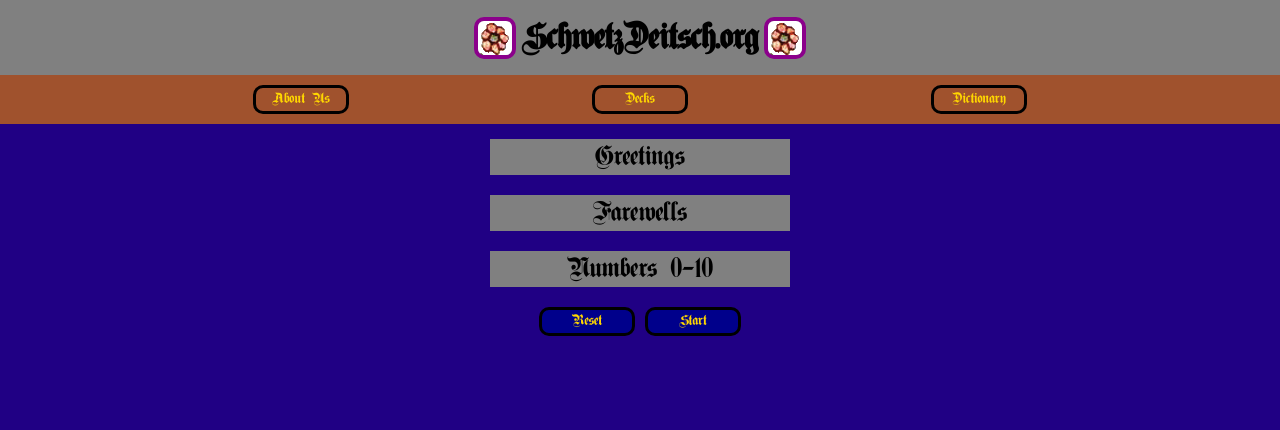
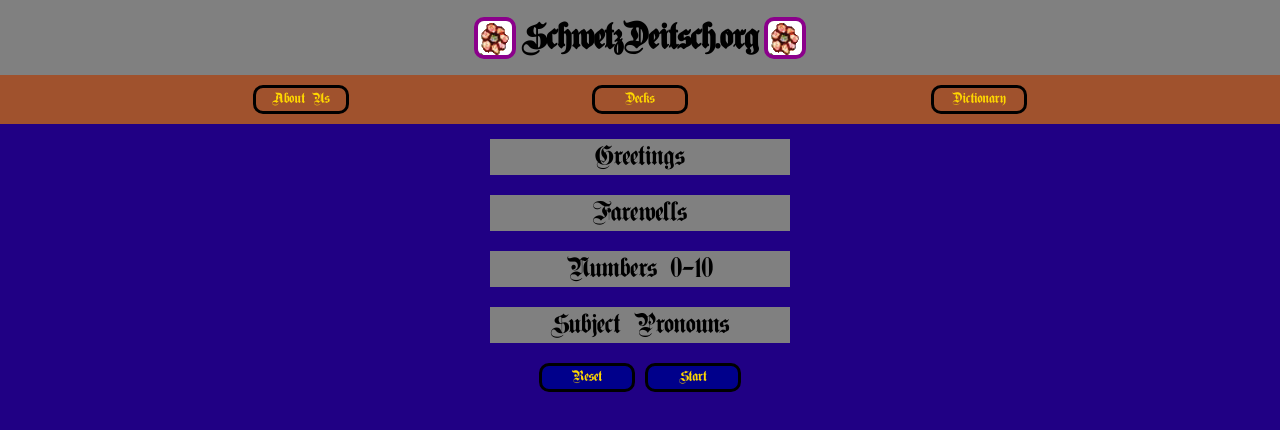
Before and after one commit to Derek-1f913/learnDeitsch, a React (Vite) app: page / in a window 1280 px wide. Shown: the top 430 px of the page. Built offline with nearby package versions, Linux system fonts and the light colour scheme.

Commit message:
added subject pronouns deck

```diff
--- a/src/Database/Decks.js
+++ b/src/Database/Decks.js
@@ -1,7 +1,8 @@
 import a from "./Greetings";
 import b from "./Farewells"
 import c from "./OneToTen"
+import d from "./Subjects"
 
-const arr = [ a, b, c ]
+const arr = [ a, b, c, d]
 
 export default arr
--- /dev/null
+++ b/src/Database/Subjects.js
@@ -0,0 +1,130 @@
+const deck = {
+  name: "Subject Pronouns",
+  included: false,
+  cards: [
+    {
+      promptText: "I",
+      promptAudio: [
+        "",
+      ],
+      promptImage: "https://n19huqbctshx4yio.public.blob.vercel-storage.com/images/Pronouns/Subjects/Ich-q44oi0.jpg",
+      answerAudio: [
+        "https://n19huqbctshx4yio.public.blob.vercel-storage.com/audio/Pronouns/Subjects/I/Ich1-xysjmp.mp3",
+        "https://n19huqbctshx4yio.public.blob.vercel-storage.com/audio/Pronouns/Subjects/I/Ich2-p3n7yk.mp3",
+        "https://n19huqbctshx4yio.public.blob.vercel-storage.com/audio/Pronouns/Subjects/I/Ich3-vxo5je.mp3",
+        "https://n19huqbctshx4yio.public.blob.vercel-storage.com/audio/Pronouns/Subjects/I/Ich4-bia3ir.mp3",
+        "https://n19huqbctshx4yio.public.blob.vercel-storage.com/audio/Pronouns/Subjects/I/Ich5-tskx9d.mp3"
+      ],
+      answerText: "Ich",
+    },
+    {
+      promptText: "You",
+      promptAudio: [
+        "",
+      ],
+      promptImage: "https://n19huqbctshx4yio.public.blob.vercel-storage.com/images/Pronouns/Subjects/Du-0l8q4r.jpg",
+      answerAudio: [
+        "https://n19huqbctshx4yio.public.blob.vercel-storage.com/audio/Pronouns/Subjects/You/Du1-o2c4d9.mp3",
+        "https://n19huqbctshx4yio.public.blob.vercel-storage.com/audio/Pronouns/Subjects/You/Du2-7hzbty.mp3",
+        "https://n19huqbctshx4yio.public.blob.vercel-storage.com/audio/Pronouns/Subjects/You/Du3-ufb1bg.mp3",
+        "https://n19huqbctshx4yio.public.blob.vercel-storage.com/audio/Pronouns/Subjects/You/Du4-o14s1z.mp3",
+        "https://n19huqbctshx4yio.public.blob.vercel-storage.com/audio/Pronouns/Subjects/You/Du5-%0A52b5e0.mp3",
+      ],
+      answerText: "Du",
+    },
+    {
+      promptText: "He",
+      promptAudio: [
+        "",
+      ],
+      promptImage: "https://n19huqbctshx4yio.public.blob.vercel-storage.com/images/Pronouns/Subjects/Er-hdscpg.jpg",
+      answerAudio: [
+        "https://n19huqbctshx4yio.public.blob.vercel-storage.com/audio/Pronouns/Subjects/He/Er1-%0Awgonza.mp3",
+        "https://n19huqbctshx4yio.public.blob.vercel-storage.com/audio/Pronouns/Subjects/He/Er2-h1vuy0.mp3",
+        "https://n19huqbctshx4yio.public.blob.vercel-storage.com/audio/Pronouns/Subjects/He/Er3-gnzj69.mp3",
+        "https://n19huqbctshx4yio.public.blob.vercel-storage.com/audio/Pronouns/Subjects/He/Er4-vcuezc.mp3",
+        "https://n19huqbctshx4yio.public.blob.vercel-storage.com/audio/Pronouns/Subjects/He/Er5-6t8hza.mp3"
+      ],
+      answerText: "Er",
+    },
+    {
+      promptText: "She",
+      promptAudio: [
+        "",
+      ],
+      promptImage: "https://n19huqbctshx4yio.public.blob.vercel-storage.com/images/Pronouns/Subjects/Sie-n8vo7v.jpg",
+      answerAudio: [
+        "https://n19huqbctshx4yio.public.blob.vercel-storage.com/audio/Pronouns/Subjects/She/Sie1-4plgml.mp3",
+        "https://n19huqbctshx4yio.public.blob.vercel-storage.com/audio/Pronouns/Subjects/She/Sie2-urprvc.mp3",
+        "https://n19huqbctshx4yio.public.blob.vercel-storage.com/audio/Pronouns/Subjects/She/Sie3-i9meht.mp3",
+        "https://n19huqbctshx4yio.public.blob.vercel-storage.com/audio/Pronouns/Subjects/She/Sie4-0gk1hf.mp3",
+        "https://n19huqbctshx4yio.public.blob.vercel-storage.com/audio/Pronouns/Subjects/She/Sie5-53g43w.mp3",
+        "https://n19huqbctshx4yio.public.blob.vercel-storage.com/audio/Pronouns/Subjects/She/Sie6-zwm036.mp3"
+      ],
+      answerText: "Sie",
+    },
+    {
+      promptText: "It",
+      promptAudio: [
+        "",
+      ],
+      promptImage: "https://n19huqbctshx4yio.public.blob.vercel-storage.com/images/Pronouns/Subjects/Es-l5smkr.jpg",
+      answerAudio: [
+        "https://n19huqbctshx4yio.public.blob.vercel-storage.com/audio/Pronouns/Subjects/It/Es1-swotqj.mp3",
+        "https://n19huqbctshx4yio.public.blob.vercel-storage.com/audio/Pronouns/Subjects/It/Es2-c8isyp.mp3",
+        "https://n19huqbctshx4yio.public.blob.vercel-storage.com/audio/Pronouns/Subjects/It/Es3-ywky2n.mp3",
+        "https://n19huqbctshx4yio.public.blob.vercel-storage.com/audio/Pronouns/Subjects/It/Es4-f8f1py.mp3"
+      ],
+      answerText: "Es",
+    },
+    {
+      promptText: "We",
+      promptAudio: [
+        "",
+      ],
+      promptImage: "https://n19huqbctshx4yio.public.blob.vercel-storage.com/images/Pronouns/Subjects/Mir-lptny2.jpg",
+      answerAudio: [
+        "https://n19huqbctshx4yio.public.blob.vercel-storage.com/audio/Pronouns/Subjects/We/Mir1-jmm1ls.mp3",
+        "https://n19huqbctshx4yio.public.blob.vercel-storage.com/audio/Pronouns/Subjects/We/Mir2-ikm886.mp3",
+        "https://n19huqbctshx4yio.public.blob.vercel-storage.com/audio/Pronouns/Subjects/We/Mir3-ikm886.mp3",
+        "https://n19huqbctshx4yio.public.blob.vercel-storage.com/audio/Pronouns/Subjects/We/Mir4-zewaa9.mp3",
+        "https://n19huqbctshx4yio.public.blob.vercel-storage.com/audio/Pronouns/Subjects/We/Mir5-p3qbpf.mp3",
+        "https://n19huqbctshx4yio.public.blob.vercel-storage.com/audio/Pronouns/Subjects/We/Mir6-2qmp11.mp3",
+        "https://n19huqbctshx4yio.public.blob.vercel-storage.com/audio/Pronouns/Subjects/We/Mir7-vur5xw.mp3",
+      ],
+      answerText: "Mir",
+    },
+    {
+      promptText: "Y'all",
+      promptAudio: [
+        "",
+      ],
+      promptImage: "https://n19huqbctshx4yio.public.blob.vercel-storage.com/images/Pronouns/Subjects/Dihr-gj694k.JPG",
+      answerAudio: [
+        "https://n19huqbctshx4yio.public.blob.vercel-storage.com/audio/Pronouns/Subjects/Y%27all/Dihr1-tn1160.mp3",
+        "https://n19huqbctshx4yio.public.blob.vercel-storage.com/audio/Pronouns/Subjects/Y%27all/Dihr2-2fag3g.mp3",
+        "https://n19huqbctshx4yio.public.blob.vercel-storage.com/audio/Pronouns/Subjects/Y%27all/Dihr3-dqakg4.mp3",
+        "https://n19huqbctshx4yio.public.blob.vercel-storage.com/audio/Pronouns/Subjects/Y%27all/Dihr4-m32vam.mp3"
+      ],
+      answerText: "Dihr",
+    },
+    {
+      promptText: "They",
+      promptAudio: [
+        "",
+      ],
+      promptImage: "https://n19huqbctshx4yio.public.blob.vercel-storage.com/images/Pronouns/Subjects/Sie-dl7aqn.jpg",
+      answerAudio: [
+        "https://n19huqbctshx4yio.public.blob.vercel-storage.com/audio/Pronouns/Subjects/They/Sie%231-4plgml.mp3",
+        "https://n19huqbctshx4yio.public.blob.vercel-storage.com/audio/Pronouns/Subjects/They/Sie%232-urprvc.mp3",
+        "https://n19huqbctshx4yio.public.blob.vercel-storage.com/audio/Pronouns/Subjects/They/Sie%233-i9meht.mp3",
+        "https://n19huqbctshx4yio.public.blob.vercel-storage.com/audio/Pronouns/Subjects/They/Sie%234-j24e7p.mp3",
+        "https://n19huqbctshx4yio.public.blob.vercel-storage.com/audio/Pronouns/Subjects/They/Sie%235-97dclm.mp3",
+        "https://n19huqbctshx4yio.public.blob.vercel-storage.com/audio/Pronouns/Subjects/They/Sie%236-lc5gg4.mp3",
+      ],
+      answerText: "Sie",
+    },
+  ]
+}
+
+export default deck
```
